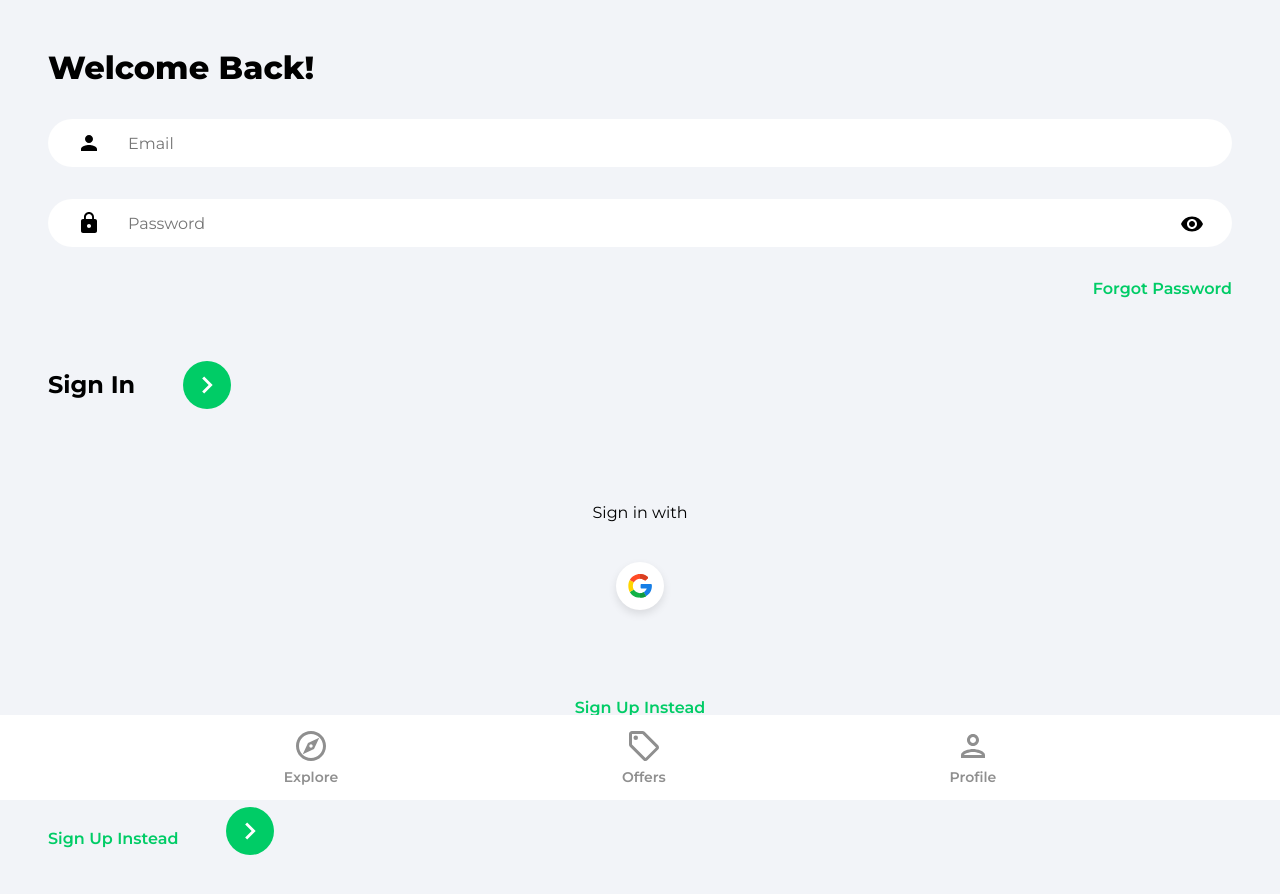
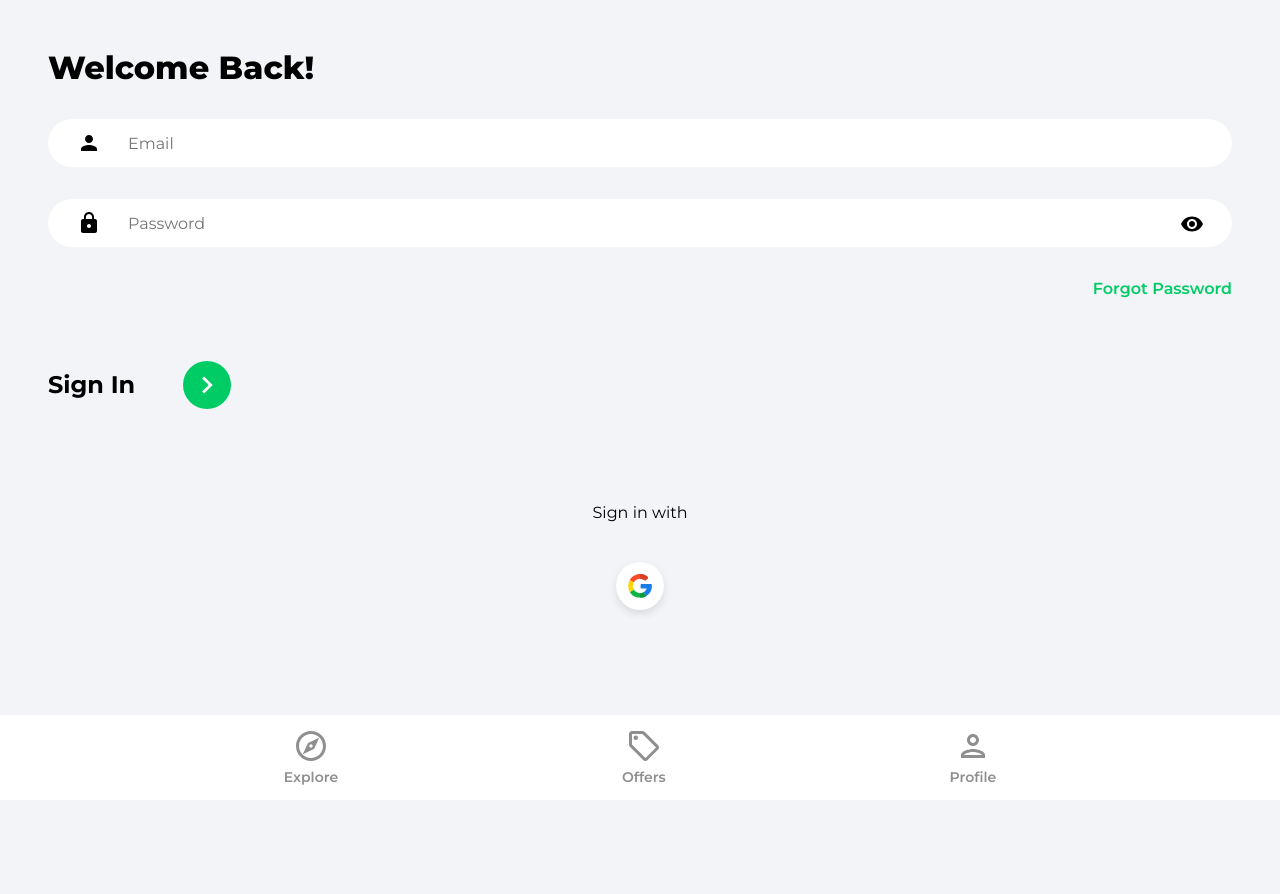
Before and after one commit to Nizam-shahr/Feedback-App, a React (Create React App) app: page /sign-in in a window 1280 px wide. Shown: the top 894 px of the page. After the commit the page ends 861 px from the top, so only its background shows below. Built offline with nearby package versions, Linux system fonts and the light colour scheme.

Commit message:
Update SignIn.jsx

```diff
--- a/src/pages/SignIn.jsx
+++ b/src/pages/SignIn.jsx
@@ -91,10 +91,6 @@ function SignIn() {
         </form>
 
         <OAuth />
-
-        <Link to='/sign-up' className='registerLink'>
-          Sign Up Instead
-        </Link>
   <div className='signInBar'>
             <Link to='/sign-up' className='registerLink'>
           Sign Up Instead
```
